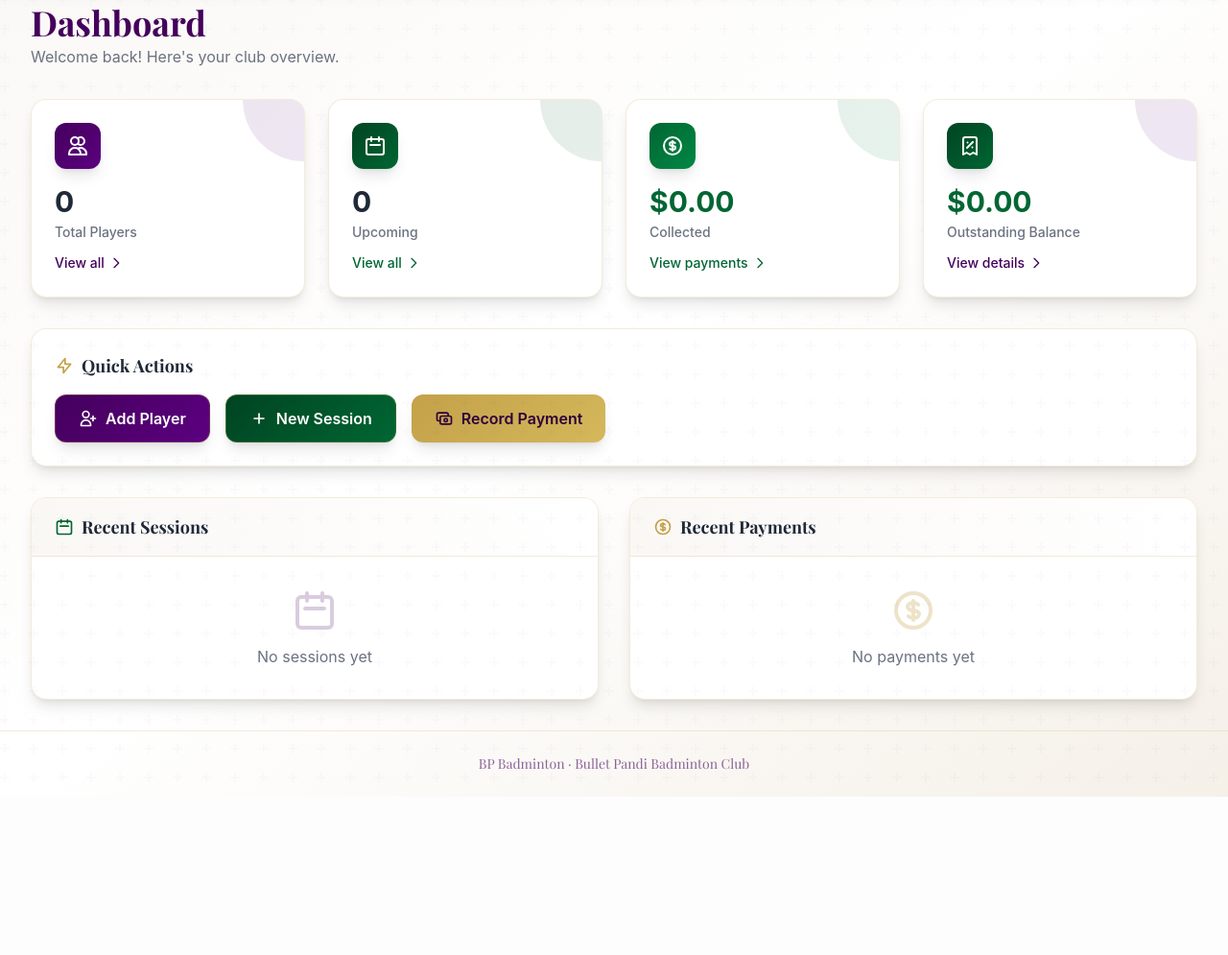
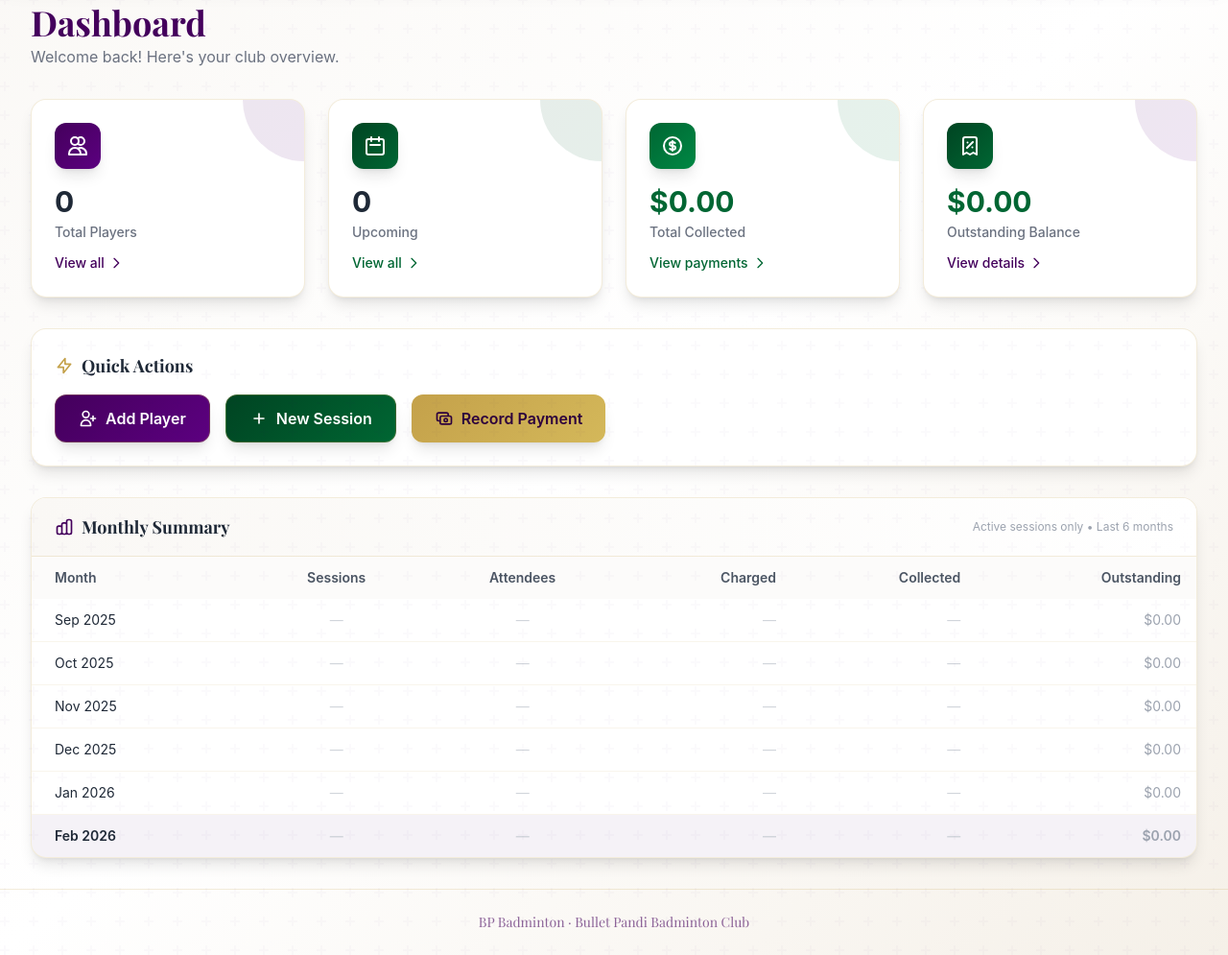
Before and after one commit to ganeshrj78/dpbadi, a Flask app: page / in a window 1280 px wide. Shown: the part 95-1090 px from the top of the page at 96% size. Before the commit the page ends 925 px from the top, so only its background shows below. Run offline with Flask 3, Linux system fonts and the light colour scheme; the visitor is signed in with stand-in values (Sample User, id 1); some libraries are stand-ins or nearby versions.

Commit message:
Add monthly summary breakdown to dashboard
- Dashboard now shows Sessions, Attendees, Charged, Collected, and
  Outstanding balance split by month (last 6 months)
- Active sessions only (excludes archived) for all calculations
- Upcoming sessions count also excludes archived sessions
- Outstanding balance = charges from active sessions - all payments
- Replace Recent Sessions/Payments panels with monthly summary table

Co-Authored-By: Claude Sonnet 4.6 <noreply@anthropic.com>

```diff
--- a/app.py
+++ b/app.py
@@ -359,30 +359,97 @@ def dashboard():
     # Admin and player_admin can access dashboard
 
     total_players = Player.query.filter_by(is_approved=True).count()
-    upcoming_sessions = Session.query.filter(Session.date >= date.today()).count()
-
-    # Calculate total outstanding balance
-    players = Player.query.filter_by(is_approved=True).all()
-    total_outstanding = sum(p.get_balance() for p in players)
-    total_collected = sum(p.get_total_payments() for p in players)
+    upcoming_sessions = Session.query.filter(
+        Session.is_archived == False,
+        Session.date >= date.today()
+    ).count()
+
+    # Calculate totals from active (non-archived) sessions only
+    active_sessions_all = Session.query.filter_by(is_archived=False).all()
+    active_session_ids = {s.id for s in active_sessions_all}
+
+    # Outstanding: sum of charges from active sessions minus all payments
+    total_charges = 0
+    for sess in active_sessions_all:
+        for att in sess.attendances:
+            if att.status in ['YES', 'DROPOUT', 'FILLIN'] and att.player and att.player.is_active:
+                if att.category == 'kid':
+                    total_charges += sess.get_cost_per_kid()
+                elif att.category == 'adhoc':
+                    total_charges += sess.get_cost_per_adhoc_player()
+                else:
+                    total_charges += sess.get_cost_per_regular_player()
+                total_charges += (att.additional_cost or 0)
+    total_collected = sum(p.amount for p in Payment.query.all())
+    total_outstanding = round(total_charges - total_collected, 2)
+    total_collected = round(total_collected, 2)
+
+    # Monthly summary: last 6 months
+    monthly_summary = []
+    today = date.today()
+    # Start from the first day of the month 5 months ago
+    month_start = date(today.year, today.month, 1)
+    for _ in range(6):
+        # Compute next month boundary
+        if month_start.month == 12:
+            month_end = date(month_start.year + 1, 1, 1)
+        else:
+            month_end = date(month_start.year, month_start.month + 1, 1)
+
+        # Active sessions in this month
+        m_sessions = [s for s in active_sessions_all
+                      if month_start <= s.date < month_end]
+
+        # Charges generated by those sessions
+        m_charges = 0
+        m_attendees = 0
+        for sess in m_sessions:
+            for att in sess.attendances:
+                if att.status in ['YES', 'DROPOUT', 'FILLIN'] and att.player and att.player.is_active:
+                    m_attendees += 1
+                    if att.category == 'kid':
+                        m_charges += sess.get_cost_per_kid()
+                    elif att.category == 'adhoc':
+                        m_charges += sess.get_cost_per_adhoc_player()
+                    else:
+                        m_charges += sess.get_cost_per_regular_player()
+                    m_charges += (att.additional_cost or 0)
+
+        # Payments collected in this month
+        m_payments = Payment.query.filter(
+            Payment.date >= datetime.combine(month_start, datetime.min.time()),
+            Payment.date < datetime.combine(month_end, datetime.min.time())
+        ).all()
+        m_collected = sum(p.amount for p in m_payments)
+
+        monthly_summary.append({
+            'month': month_start.strftime('%b %Y'),
+            'sessions': len(m_sessions),
+            'attendees': m_attendees,
+            'charges': round(m_charges, 2),
+            'collected': round(m_collected, 2),
+            'outstanding': round(m_charges - m_collected, 2),
+        })
+
+        # Move back one month
+        if month_start.month == 1:
+            month_start = date(month_start.year - 1, 12, 1)
+        else:
+            month_start = date(month_start.year, month_start.month - 1, 1)
+
+    monthly_summary.reverse()  # oldest → newest
 
     # Pending approvals
     pending_approvals = Player.query.filter_by(is_approved=False).order_by(Player.created_at.desc()).all()
-
-    # Recent sessions
-    recent_sessions = Session.query.order_by(Session.date.desc()).limit(5).all()
-
-    # Recent payments
-    recent_payments = Payment.query.order_by(Payment.date.desc()).limit(5).all()
 
     return render_template('dashboard.html',
                          total_players=total_players,
                          upcoming_sessions=upcoming_sessions,
-                         total_outstanding=round(total_outstanding, 2),
-                         total_collected=round(total_collected, 2),
+                         total_outstanding=total_outstanding,
+                         total_collected=total_collected,
+                         total_charges=round(total_charges, 2),
                          pending_approvals=pending_approvals,
-                         recent_sessions=recent_sessions,
-                         recent_payments=recent_payments)
+                         monthly_summary=monthly_summary)
 
 
 # Player self-service profile
--- a/templates/dashboard.html
+++ b/templates/dashboard.html
@@ -63,7 +63,7 @@
                 </div>
             </div>
             <div class="text-xl sm:text-3xl font-bold text-wimbledon-green">${{ "%.2f"|format(total_collected) }}</div>
-            <div class="text-xs sm:text-sm font-medium text-gray-500 mt-1">Collected</div>
+            <div class="text-xs sm:text-sm font-medium text-gray-500 mt-1">Total Collected</div>
             <a href="{{ url_for('payments') }}" class="hidden sm:inline-flex items-center text-sm text-wimbledon-green hover:text-wimbledon-green-light mt-3 font-medium">
                 View payments
                 <svg class="w-4 h-4 ml-1" fill="none" stroke="currentColor" viewBox="0 0 24 24"><path stroke-linecap="round" stroke-linejoin="round" stroke-width="2" d="M9 5l7 7-7 7"></path></svg>
@@ -72,21 +72,21 @@
     </div>
 
     <!-- Outstanding Balance -->
-    <div class="bg-white rounded-2xl shadow-lg p-6 card-hover transition-all border border-wimbledon-gold/20 overflow-hidden relative">
-        <div class="absolute top-0 right-0 w-32 h-32 gradient-warning opacity-10 rounded-full -mr-16 -mt-16"></div>
+    <div class="bg-white rounded-xl sm:rounded-2xl shadow-lg p-4 sm:p-6 card-hover transition-all border border-wimbledon-gold/20 overflow-hidden relative">
+        <div class="absolute top-0 right-0 w-20 sm:w-32 h-20 sm:h-32 gradient-warning opacity-10 rounded-full -mr-10 sm:-mr-16 -mt-10 sm:-mt-16"></div>
         <div class="relative">
-            <div class="flex items-center justify-between mb-4">
-                <div class="w-12 h-12 {% if total_outstanding > 0 %}gradient-warning{% else %}gradient-success{% endif %} rounded-xl flex items-center justify-center shadow-lg">
-                    <svg class="w-6 h-6 text-white" fill="none" stroke="currentColor" viewBox="0 0 24 24">
+            <div class="flex items-center justify-between mb-2 sm:mb-4">
+                <div class="w-10 h-10 sm:w-12 sm:h-12 {% if total_outstanding > 0 %}gradient-warning{% else %}gradient-success{% endif %} rounded-lg sm:rounded-xl flex items-center justify-center shadow-lg">
+                    <svg class="w-5 h-5 sm:w-6 sm:h-6 text-white" fill="none" stroke="currentColor" viewBox="0 0 24 24">
                         <path stroke-linecap="round" stroke-linejoin="round" stroke-width="2" d="M9 14l6-6m-5.5.5h.01m4.99 5h.01M19 21V5a2 2 0 00-2-2H7a2 2 0 00-2 2v16l3.5-2 3.5 2 3.5-2 3.5 2z"></path>
                     </svg>
                 </div>
             </div>
-            <div class="text-3xl font-bold {% if total_outstanding > 0 %}text-wimbledon-purple{% else %}text-wimbledon-green{% endif %}">
+            <div class="text-xl sm:text-3xl font-bold {% if total_outstanding > 0 %}text-wimbledon-purple{% else %}text-wimbledon-green{% endif %}">
                 ${{ "%.2f"|format(total_outstanding) }}
             </div>
-            <div class="text-sm font-medium text-gray-500 mt-1">Outstanding Balance</div>
-            <a href="{{ url_for('payments') }}" class="inline-flex items-center text-sm text-wimbledon-purple hover:text-wimbledon-purple-light mt-3 font-medium">
+            <div class="text-xs sm:text-sm font-medium text-gray-500 mt-1">Outstanding Balance</div>
+            <a href="{{ url_for('payments') }}" class="hidden sm:inline-flex items-center text-sm text-wimbledon-purple hover:text-wimbledon-purple-light mt-3 font-medium">
                 View details
                 <svg class="w-4 h-4 ml-1" fill="none" stroke="currentColor" viewBox="0 0 24 24"><path stroke-linecap="round" stroke-linejoin="round" stroke-width="2" d="M9 5l7 7-7 7"></path></svg>
             </a>
@@ -163,89 +163,72 @@
 </div>
 {% endif %}
 
-<div class="grid grid-cols-1 lg:grid-cols-2 gap-8">
-    <!-- Recent Sessions -->
+<!-- Monthly Summary -->
 <div class="bg-white rounded-2xl shadow-lg border border-wimbledon-gold/20 overflow-hidden">
-        <div class="px-6 py-4 border-b border-wimbledon-gold/20 bg-gradient-to-r from-wimbledon-cream to-white">
+    <div class="px-6 py-4 border-b border-wimbledon-gold/20 bg-gradient-to-r from-wimbledon-cream to-white flex items-center justify-between">
         <h2 class="text-lg font-serif font-bold text-gray-800 flex items-center">
-                <svg class="w-5 h-5 mr-2 text-wimbledon-green" fill="none" stroke="currentColor" viewBox="0 0 24 24">
-                    <path stroke-linecap="round" stroke-linejoin="round" stroke-width="2" d="M8 7V3m8 4V3m-9 8h10M5 21h14a2 2 0 002-2V7a2 2 0 00-2-2H5a2 2 0 00-2 2v12a2 2 0 002 2z"></path>
+            <svg class="w-5 h-5 mr-2 text-wimbledon-purple" fill="none" stroke="currentColor" viewBox="0 0 24 24">
+                <path stroke-linecap="round" stroke-linejoin="round" stroke-width="2" d="M9 19v-6a2 2 0 00-2-2H5a2 2 0 00-2 2v6a2 2 0 002 2h2a2 2 0 002-2zm0 0V9a2 2 0 012-2h2a2 2 0 012 2v10m-6 0a2 2 0 002 2h2a2 2 0 002-2m0 0V5a2 2 0 012-2h2a2 2 0 012 2v14a2 2 0 01-2 2h-2a2 2 0 01-2-2z"></path>
             </svg>
-                Recent Sessions
+            Monthly Summary
         </h2>
+        <span class="text-xs text-gray-400">Active sessions only &bull; Last 6 months</span>
     </div>
-        <div class="divide-y divide-wimbledon-gold/10">
-            {% for session in recent_sessions %}
-            {% set start_time, end_time = session.get_time_range() %}
-            <a href="{{ url_for('session_detail', id=session.id) }}" class="block px-6 py-4 hover:bg-gradient-to-r hover:from-wimbledon-purple/5 hover:to-wimbledon-green/5 transition-all">
-                <div class="flex justify-between items-center">
-                    <div class="flex items-center space-x-4">
-                        <div class="w-12 h-12 bg-gradient-to-br from-wimbledon-purple/10 to-wimbledon-green/10 rounded-xl flex items-center justify-center border border-wimbledon-gold/30">
-                            <span class="text-lg font-bold text-wimbledon-purple">{{ session.date.strftime('%d') }}</span>
-                        </div>
-                        <div>
-                            <div class="font-semibold text-gray-800">{{ session.date.strftime('%B %Y') }}</div>
-                            <div class="text-sm text-gray-500">{{ start_time }} - {{ end_time }}</div>
-                        </div>
-                    </div>
-                    <div class="text-right">
-                        <div class="flex items-center space-x-2">
-                            <span class="px-3 py-1 bg-wimbledon-green/10 text-wimbledon-green rounded-full text-sm font-medium border border-wimbledon-green/20">
-                                {{ session.get_attendee_count() }} players
+    <div class="overflow-x-auto">
+        <table class="w-full text-sm">
+            <thead>
+                <tr class="bg-wimbledon-cream/50 text-left">
+                    <th class="px-6 py-3 font-semibold text-gray-600">Month</th>
+                    <th class="px-4 py-3 font-semibold text-gray-600 text-center">Sessions</th>
+                    <th class="px-4 py-3 font-semibold text-gray-600 text-center">Attendees</th>
+                    <th class="px-4 py-3 font-semibold text-gray-600 text-right">Charged</th>
+                    <th class="px-4 py-3 font-semibold text-gray-600 text-right">Collected</th>
+                    <th class="px-4 py-3 font-semibold text-gray-600 text-right">Outstanding</th>
+                </tr>
+            </thead>
+            <tbody class="divide-y divide-wimbledon-gold/10">
+                {% for row in monthly_summary %}
+                <tr class="hover:bg-wimbledon-cream/30 transition-colors {% if loop.last %}font-semibold bg-wimbledon-purple/5{% endif %}">
+                    <td class="px-6 py-3 text-gray-800">{{ row.month }}</td>
+                    <td class="px-4 py-3 text-center">
+                        {% if row.sessions > 0 %}
+                        <span class="inline-flex items-center px-2 py-0.5 rounded-full text-xs font-medium bg-wimbledon-green/10 text-wimbledon-green border border-wimbledon-green/20">
+                            {{ row.sessions }}
                         </span>
-                        </div>
-                        <div class="text-sm text-gray-500 mt-1">{{ session.get_court_count() }} court(s)</div>
-                    </div>
-                </div>
-            </a>
                         {% else %}
-            <div class="px-6 py-8 text-center text-gray-500">
-                <svg class="w-12 h-12 mx-auto text-wimbledon-purple/20 mb-3" fill="none" stroke="currentColor" viewBox="0 0 24 24">
-                    <path stroke-linecap="round" stroke-linejoin="round" stroke-width="2" d="M8 7V3m8 4V3m-9 8h10M5 21h14a2 2 0 002-2V7a2 2 0 00-2-2H5a2 2 0 00-2 2v12a2 2 0 002 2z"></path>
-                </svg>
-                <p>No sessions yet</p>
-            </div>
+                        <span class="text-gray-300">—</span>
+                        {% endif %}
+                    </td>
+                    <td class="px-4 py-3 text-center text-gray-600">
+                        {% if row.attendees > 0 %}{{ row.attendees }}{% else %}<span class="text-gray-300">—</span>{% endif %}
+                    </td>
+                    <td class="px-4 py-3 text-right text-gray-700">
+                        {% if row.charges > 0 %}<span class="font-medium">${{ "%.2f"|format(row.charges) }}</span>{% else %}<span class="text-gray-300">—</span>{% endif %}
+                    </td>
+                    <td class="px-4 py-3 text-right">
+                        {% if row.collected > 0 %}
+                        <span class="text-wimbledon-green font-medium">${{ "%.2f"|format(row.collected) }}</span>
+                        {% else %}
+                        <span class="text-gray-300">—</span>
+                        {% endif %}
+                    </td>
+                    <td class="px-4 py-3 text-right">
+                        {% if row.outstanding > 0 %}
+                        <span class="text-wimbledon-purple font-semibold">${{ "%.2f"|format(row.outstanding) }}</span>
+                        {% elif row.outstanding < 0 %}
+                        <span class="text-wimbledon-green font-semibold">+${{ "%.2f"|format(row.outstanding * -1) }}</span>
+                        {% else %}
+                        <span class="text-gray-400">$0.00</span>
+                        {% endif %}
+                    </td>
+                </tr>
+                {% else %}
+                <tr>
+                    <td colspan="6" class="px-6 py-8 text-center text-gray-400">No data available</td>
+                </tr>
                 {% endfor %}
-        </div>
-    </div>
-
-    <!-- Recent Payments -->
-    <div class="bg-white rounded-2xl shadow-lg border border-wimbledon-gold/20 overflow-hidden">
-        <div class="px-6 py-4 border-b border-wimbledon-gold/20 bg-gradient-to-r from-wimbledon-cream to-white">
-            <h2 class="text-lg font-serif font-bold text-gray-800 flex items-center">
-                <svg class="w-5 h-5 mr-2 text-wimbledon-gold" fill="none" stroke="currentColor" viewBox="0 0 24 24">
-                    <path stroke-linecap="round" stroke-linejoin="round" stroke-width="2" d="M12 8c-1.657 0-3 .895-3 2s1.343 2 3 2 3 .895 3 2-1.343 2-3 2m0-8c1.11 0 2.08.402 2.599 1M12 8V7m0 1v8m0 0v1m0-1c-1.11 0-2.08-.402-2.599-1M21 12a9 9 0 11-18 0 9 9 0 0118 0z"></path>
-                </svg>
-                Recent Payments
-            </h2>
-        </div>
-        <div class="divide-y divide-wimbledon-gold/10">
-            {% for payment in recent_payments %}
-            <div class="px-6 py-4 hover:bg-gradient-to-r hover:from-wimbledon-green/5 hover:to-wimbledon-gold/5 transition-all">
-                <div class="flex justify-between items-center">
-                    <div class="flex items-center space-x-4">
-                        <div class="w-12 h-12 bg-gradient-to-br from-wimbledon-green/10 to-wimbledon-gold/10 rounded-xl flex items-center justify-center border border-wimbledon-gold/30">
-                            <svg class="w-6 h-6 text-wimbledon-green" fill="none" stroke="currentColor" viewBox="0 0 24 24">
-                                <path stroke-linecap="round" stroke-linejoin="round" stroke-width="2" d="M9 12l2 2 4-4m6 2a9 9 0 11-18 0 9 9 0 0118 0z"></path>
-                            </svg>
-                        </div>
-                        <div>
-                            <div class="font-semibold text-gray-800">{{ payment.player.name }}</div>
-                            <div class="text-sm text-gray-500">{{ payment.date.strftime('%b %d, %Y') }} via {{ payment.method }}</div>
-                        </div>
-                    </div>
-                    <div class="text-xl font-bold text-wimbledon-green">${{ "%.2f"|format(payment.amount) }}</div>
-                </div>
-            </div>
-            {% else %}
-            <div class="px-6 py-8 text-center text-gray-500">
-                <svg class="w-12 h-12 mx-auto text-wimbledon-gold/30 mb-3" fill="none" stroke="currentColor" viewBox="0 0 24 24">
-                    <path stroke-linecap="round" stroke-linejoin="round" stroke-width="2" d="M12 8c-1.657 0-3 .895-3 2s1.343 2 3 2 3 .895 3 2-1.343 2-3 2m0-8c1.11 0 2.08.402 2.599 1M12 8V7m0 1v8m0 0v1m0-1c-1.11 0-2.08-.402-2.599-1M21 12a9 9 0 11-18 0 9 9 0 0118 0z"></path>
-                </svg>
-                <p>No payments yet</p>
-            </div>
-            {% endfor %}
-        </div>
+            </tbody>
+        </table>
     </div>
 </div>
 {% endblock %}
```
Lines whose indentation alone changed are shown as unchanged.
